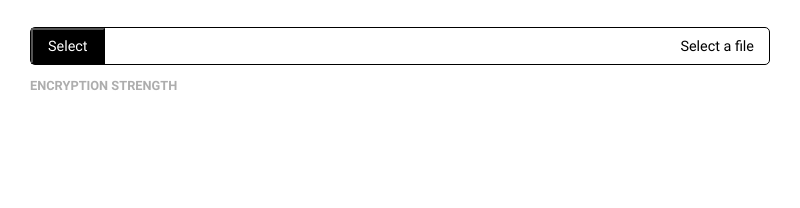
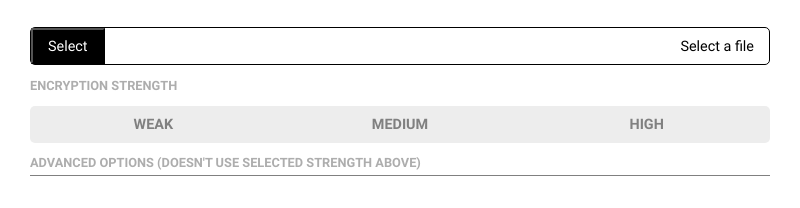
Before and after one commit to GrantStudios/FileRaven, an Electron app: page src/index.html in a window 800 px wide. Shown: the part 46-254 px from the top of the page. Drawn offline with Linux system fonts and the light colour scheme.

Commit message:
Added encryption strength options.

```diff
--- a/src/index.html
+++ b/src/index.html
@@ -20,8 +20,18 @@
     </div>
     <p class="grey-label">ENCRYPTION STRENGTH</p>
     <div id="encryption-strength-container">
-
+        <div class="encryption-strength-option">
+            <h4>WEAK</h4>
+        </div>
+        <div class="encryption-strength-option">
+            <h4>MEDIUM</h4>
+        </div>
+        <div class="encryption-strength-option">
+            <h4>HIGH</h4>
+        </div>
     </div>
+    <p id="encryption-strength-description" class="grey-label"></p>
+    <p id="advanced-options-toggle" class="grey-label">ADVANCED OPTIONS (DOESN'T USE SELECTED STRENGTH ABOVE)</p>
 </div>
 <script src="resources/jquery-3.6.0.min.js"></script>
 <script src="resources/index.js"></script>
--- a/src/resources/index.css
+++ b/src/resources/index.css
@@ -53,3 +53,49 @@ body {
     text-transform: uppercase;
     font-weight: 800;
 }
+
+#encryption-strength-description{
+    display: none;
+}
+
+#encryption-strength-container{
+    display: flex;
+    justify-content: space-evenly;
+    background-color: #ededed;
+    border-radius: 5px;
+    overflow: hidden;
+}
+
+
+#encryption-strength-container .encryption-strength-option{
+    flex: 1;
+    text-align: center;
+    padding: 10px 0px;
+    cursor: pointer;
+    color: #808080;
+}
+
+#encryption-strength-container .encryption-strength-option h4{
+    margin:0;
+    font-size: 0.9em
+}
+
+#encryption-strength-container .encryption-strength-option:hover{
+    background-color: #2D8CFF;
+    color: white;
+}
+
+#encryption-strength-container .encryption-strength-option:active{
+    background-color: #167dfa;
+}
+
+#encryption-strength-container .encryption-strength-option.selected-strength{
+    background-color: #2D8CFF;
+    color: #ededed;
+}
+
+#advanced-options-toggle{
+    cursor: pointer;
+    padding-bottom: 5px;
+    border-bottom: 1px solid grey;
+}
--- a/src/resources/index.js
+++ b/src/resources/index.js
@@ -1,6 +1,15 @@
 const fileUploadArea = $('#file-upload-area')
 const fileUploadButton = $('#file-upload')
 const fileUploadLabel = $('#file-upload-label')
+
+const encryptionStrengthOptions = $('#encryption-strength-container .encryption-strength-option')
+const encryptionStrengthDescription = $('#encryption-strength-description')
+
+const encryptionStrengthDescriptions = {
+    "WEAK": "Quick encryption for less important documents",
+    "MEDIUM": "Recommended encryption for normal documents",
+    "HIGH": "Strong encryption for important documents"
+}
 
 fileUploadButton.on('click', function () {
     fileUploadArea.css('opacity', '0.6')
@@ -13,3 +22,10 @@ fileUploadButton.on('click', function () {
         }
     })
 })
+
+encryptionStrengthOptions.on('click', function(e){
+    const s = $(e.currentTarget)
+    encryptionStrengthOptions.removeClass('selected-strength')
+    s.addClass('selected-strength')
+    encryptionStrengthDescription.show().text(encryptionStrengthDescriptions[s.find('h4').text().trim()])
+})
```
